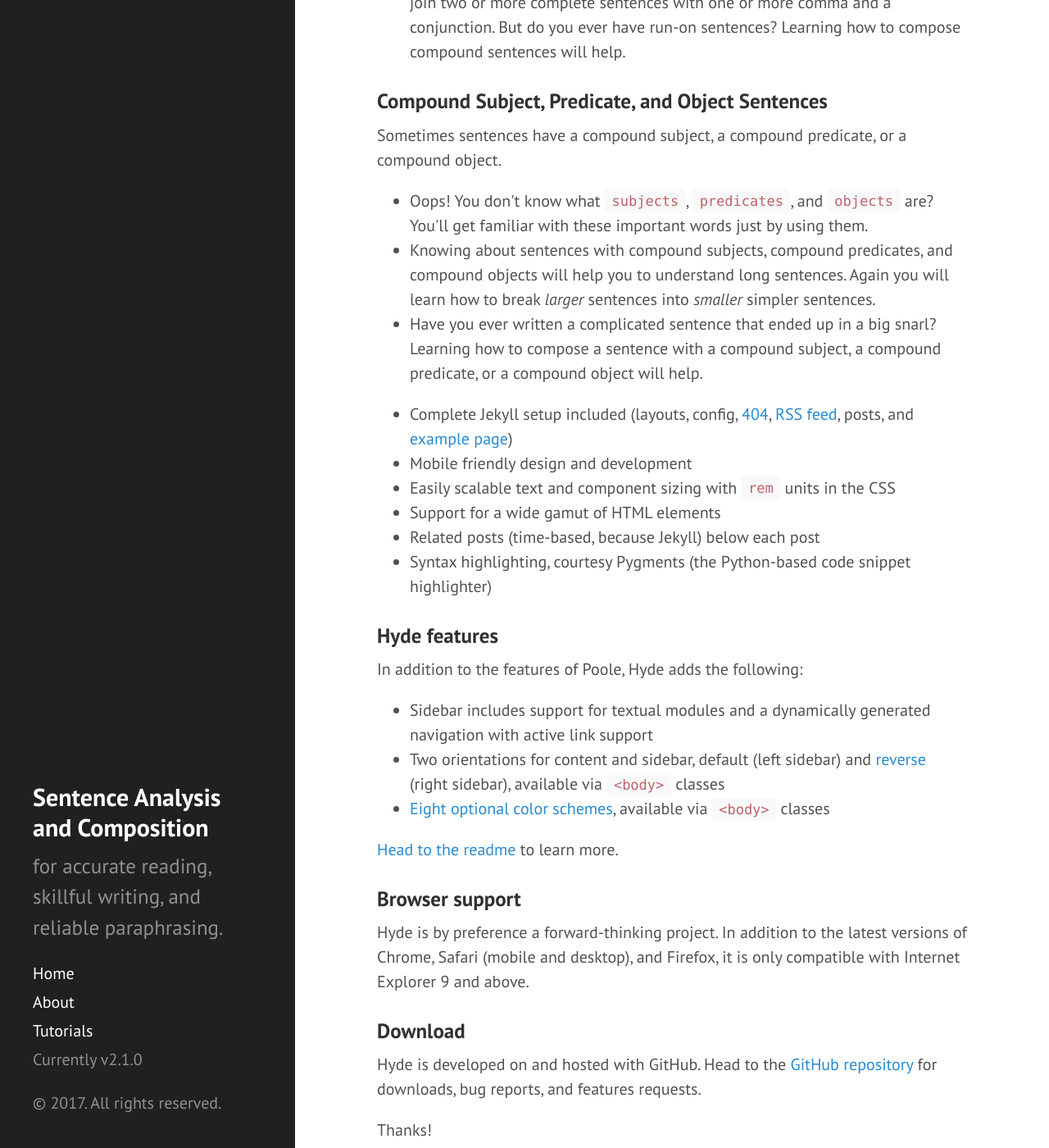
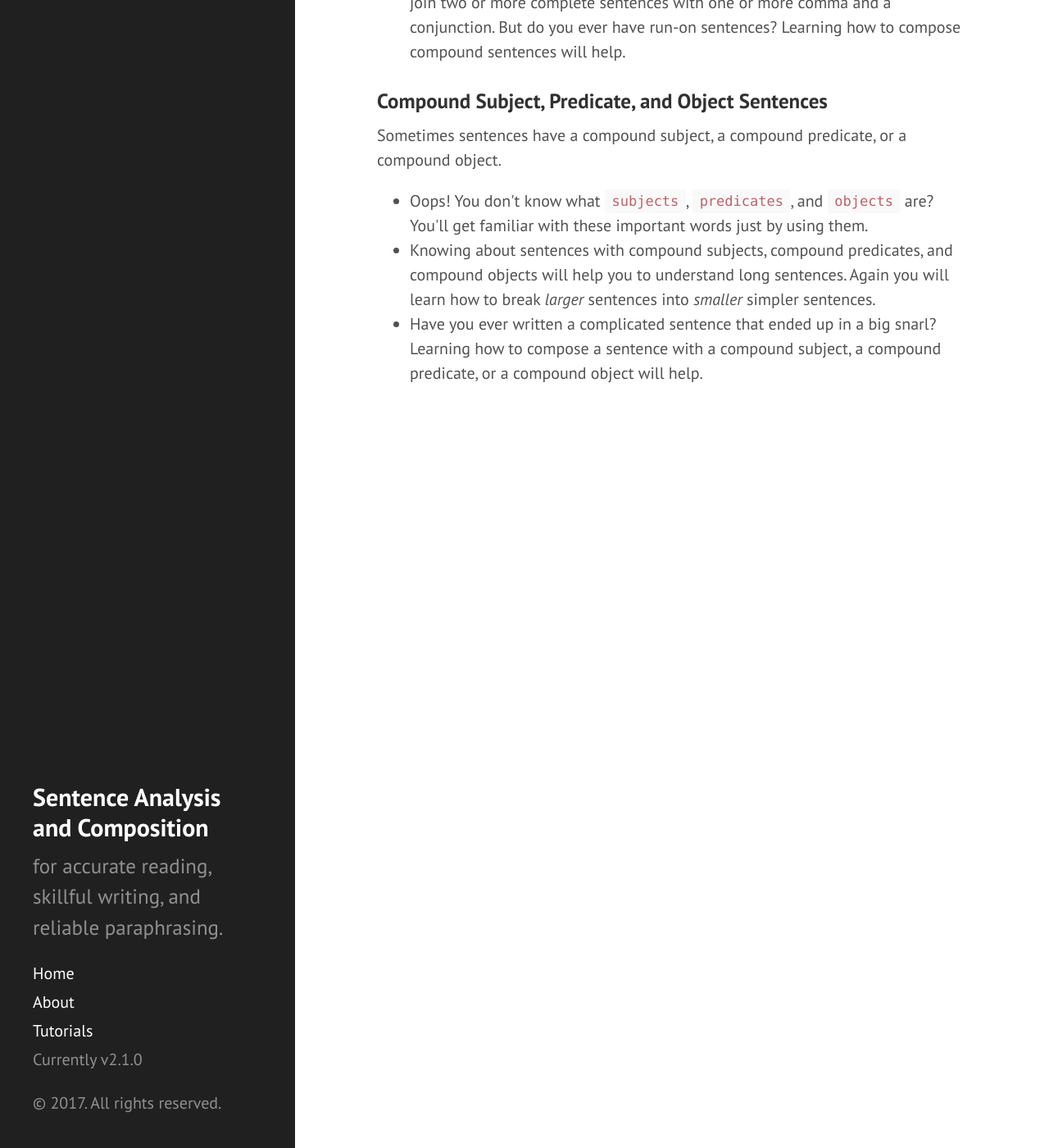
Before and after one commit to srogersact/srogersact.github.io, a Jekyll site: the page index.html, which Jekyll copies as it is, in a window 1280 px wide and 1400 px high, scrolled down 793 px. Shown: the whole window at 82% size. Built offline with Jekyll 4.4.1, drawn with Linux system fonts in a browser that asks for light colours; some of the changed lines change nothing that is shown; some of the changed text lies outside the part shown.

Commit message:
Commented out unnecessary material.

```diff
--- a/index.html
+++ b/index.html
@@ -96,7 +96,7 @@
  <p>You need to paraphrase, but you don't know how to "put it into your own words"? Learning to analyze and compose sentences will help you to be able to paraphrase more easily.</p>
 <h3 id="compound-sentences">Begin with Compound Sentences</h3>
 
-<p>Compound sentences are an easy place to begin analyzing and composing sentences. </p>
+<p>Learning about compound sentences is an easy place to begin analyzing and composing sentences. </p>
 <ul>
   <li>Can you tell the difference between a complete sentence and a sentence fragment? Working with compound sentences will help you to master this important skill.</li>
   <li>Do you sometimes doze off when you try to read a long sentence? You will learn how to break <em>large</em> compound sentences into <em>smaller</em> simple sentences. <strong>Then you can just read one smaller sentence at a time!</strong></li>
@@ -110,7 +110,7 @@
   <li>Knowing about sentences with compound subjects, compound predicates, and compound objects will help you to understand long sentences. Again you will learn how to break <em>larger</em> sentences into <em>smaller</em> simpler sentences. </li>
    <li>Have you ever written a complicated sentence that ended up in a big snarl? Learning how to compose a sentence with a compound subject, a compound predicate, or a compound object will help.</li>
 </ul>
-<ul>
+<!-- <ul>
   <li>Complete Jekyll setup included (layouts, config, <a href="/404">404</a>, <a href="/atom.xml">RSS feed</a>, posts, and <a href="/about">example page</a>)</li>
   <li>Mobile friendly design and development</li>
   <li>Easily scalable text and component sizing with <code class="highlighter-rouge">rem</code> units in the CSS</li>
@@ -168,7 +168,7 @@
   </ul>
 </div>
 
-    </div>
+    </div> -->
 
   </body>
 </html>
```
